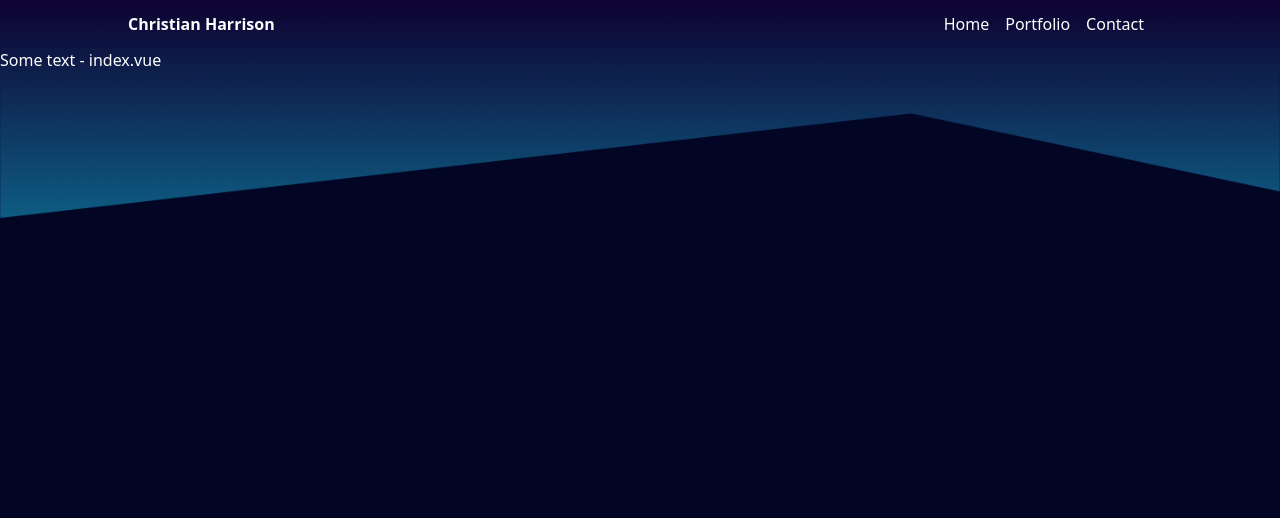
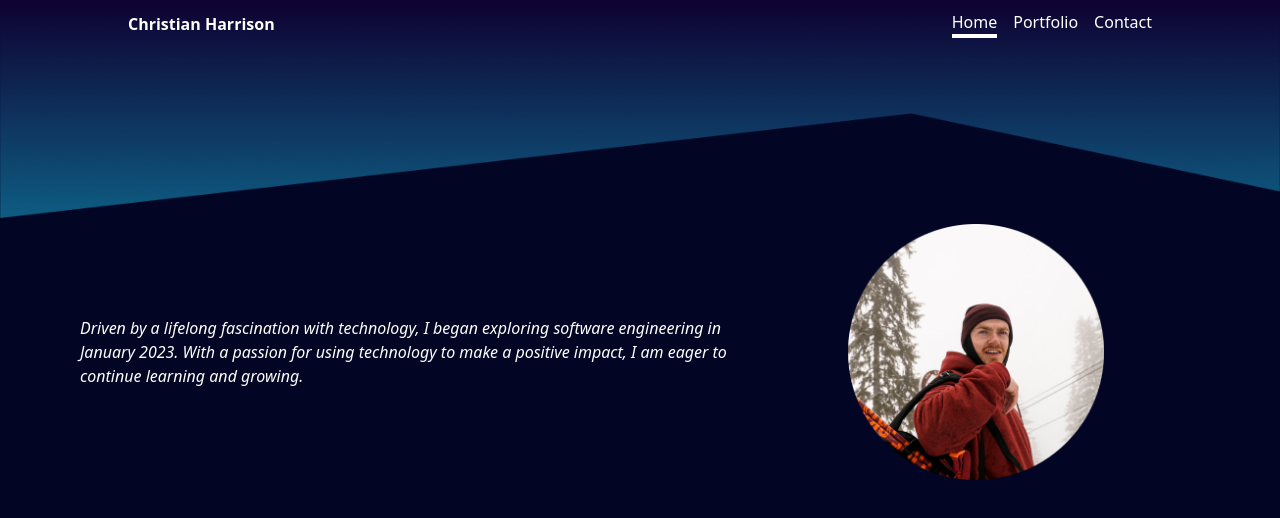
Before and after one commit to christywastaken/christianharrison, a Nuxt app: page / in a window 1280 px wide. Shown: the top 518 px of the page. Built offline with nearby package versions, Linux system fonts and the light colour scheme.

Commit message:
Adds dynamic underline to desktop naviagtion

```diff
--- a/app.vue
+++ b/app.vue
@@ -1,17 +1,13 @@
 <template>
   <div class="bg-primary mountains-bg min-h-screen">
     <Header class="sticky top-0" />
-
+      <div class="text-white">
+      </div>
       <NuxtPage />
 
   </div>
 </template>
 
-<script lang="ts">
-
-const router = useRouter
-
-</script>
 
 <style scoped>
   .mountains-bg {
--- a/components/navigation/DesktopHeader.vue
+++ b/components/navigation/DesktopHeader.vue
@@ -1,6 +1,6 @@
 <template>
-  <ul class="flex flex-row">
-    <li v-for="(item, index) in menuItems" :key="index" class="flex flex-row w-full px-2">
+  <ul class="flex flex-row space-x-4">
+    <li v-for="(item, index) in menuItems" :key="index" class="flex flex-row w-full border-white" :class="$route.name === item.name ? 'border-b-4' : ''">
       <NuxtLink :to="{ name: item.name }" class="hover:text-gray-500"> {{ item.display }}</NuxtLink>
     </li>
   </ul>
--- a/pages/index.vue
+++ b/pages/index.vue
@@ -1,5 +1,8 @@
 <template>
   <div>
-    <div class="text-white">Some text - index.vue</div>
+    <div class="flex flex-row items-center justify-end me-44 mt-44">
+      <div class="text-white mx-20 italic">Driven by a lifelong fascination with technology, I began exploring software engineering in January 2023. With a passion for using technology to make a positive impact, I am eager to continue learning and growing.</div>
+      <img src="/misc/profile-pic.png" class="h-64 w-64" />
+    </div>
   </div>
 </template>
```
Also changed, not shown: components/Header.vue (line endings or trailing spaces), public/misc/profile-pic.png (added).
